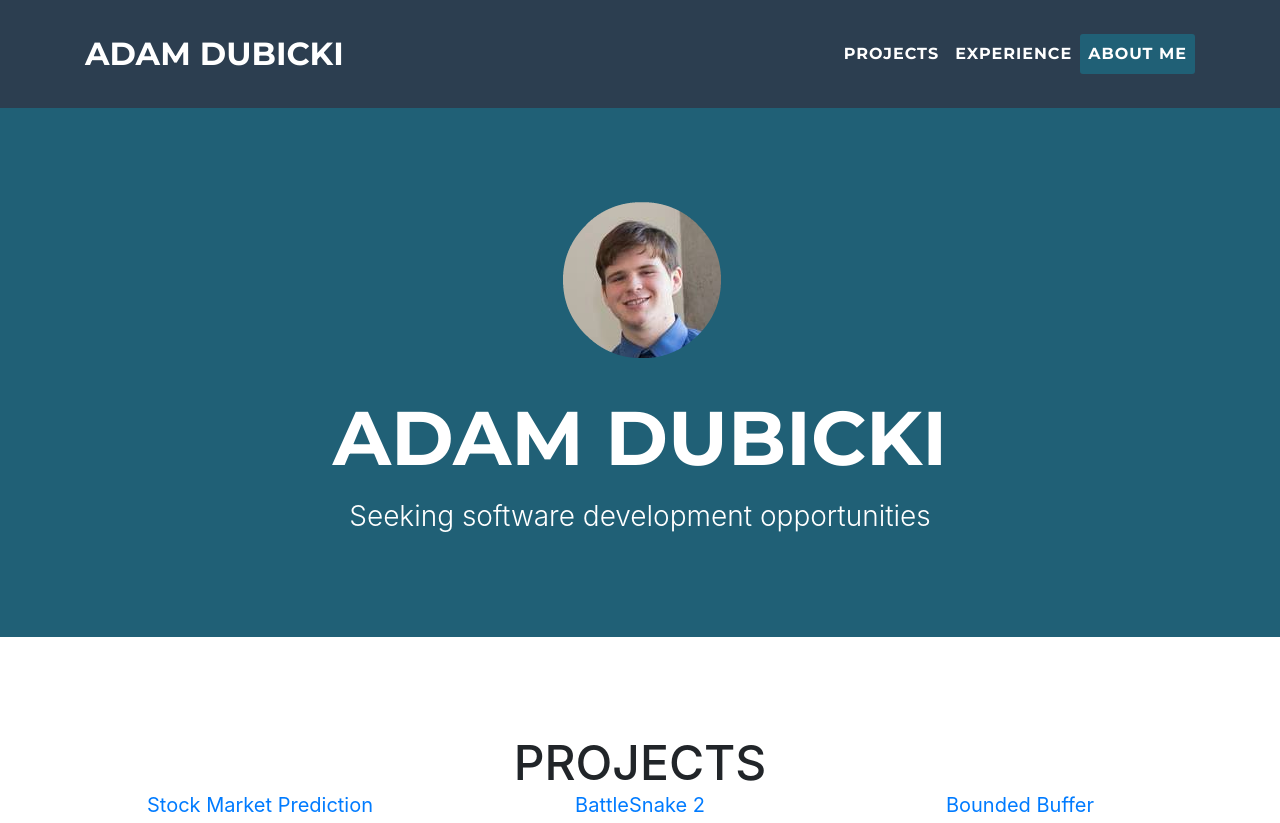
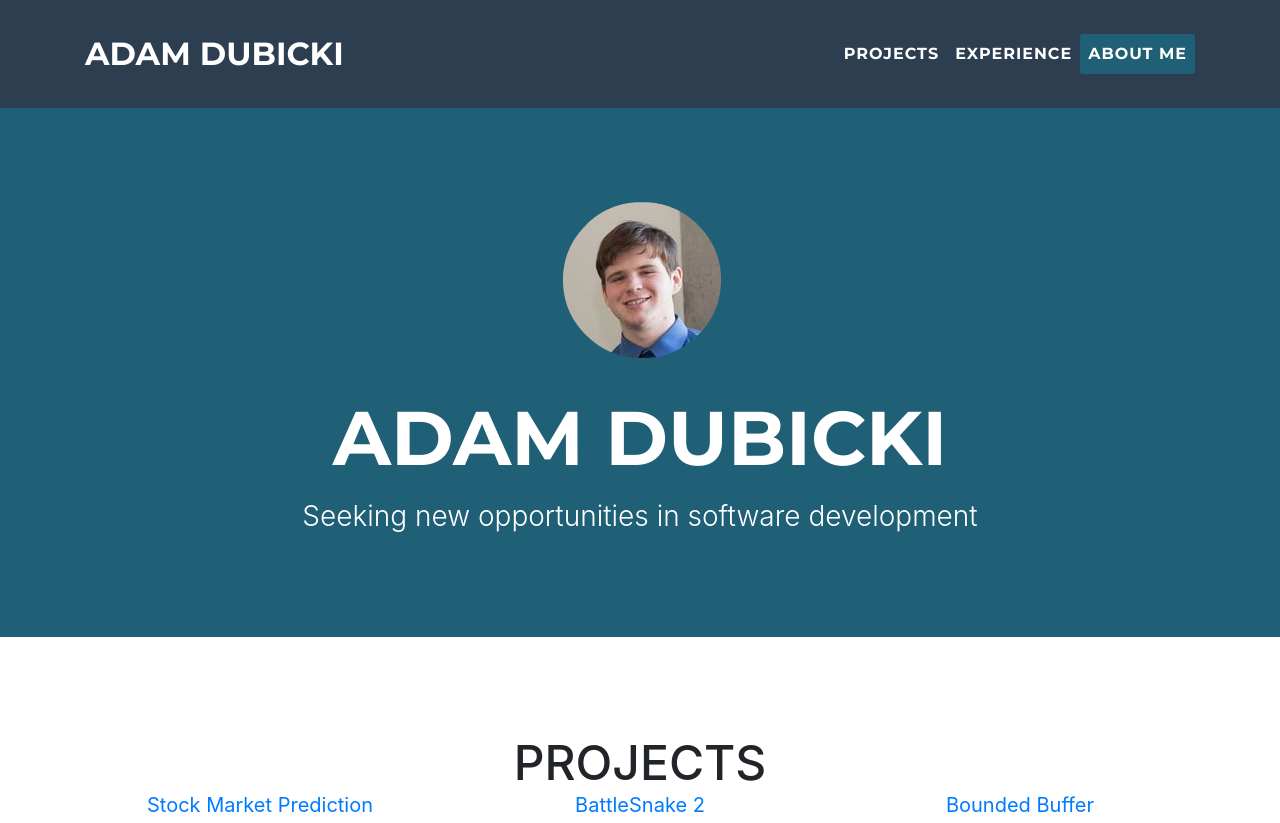
Before and after one commit to adamdubicki/StaticPage, a website with bundled scripts: page index.html in a window 1280 px wide. Shown: the top 823 px of the page. Built offline with nearby package versions, Linux system fonts and the light colour scheme.

Commit message:
Fixed a typo

```diff
--- a/index.html
+++ b/index.html
@@ -49,7 +49,7 @@
                 <div class="intro-text">
                     <span class="name">Adam Dubicki</span>
                     <div class="row">
-                        <div class="col-lg-12"><span class="skills text-center">Seeking software development  opportunities</span></div>
+                        <div class="col-lg-12"><span class="skills text-center">Seeking new opportunities in software development</span></div>
                     </div>
                 </div>
             </div>
```
Also changed, not shown: 1 other file.
